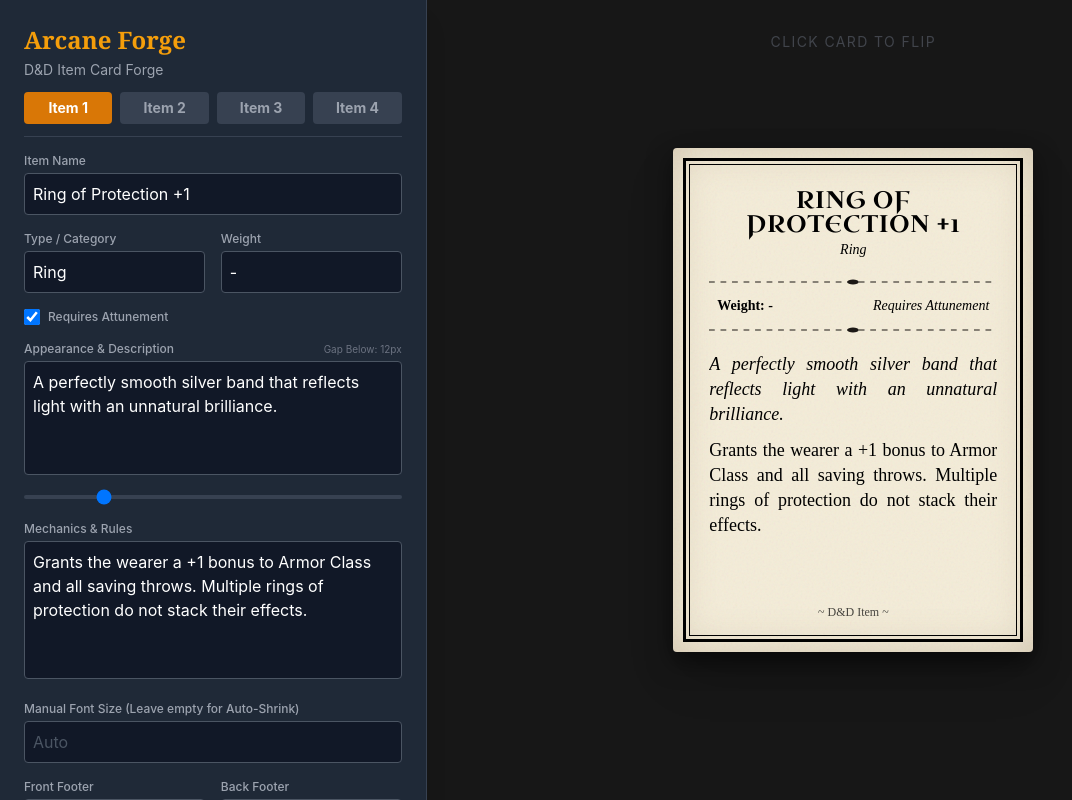
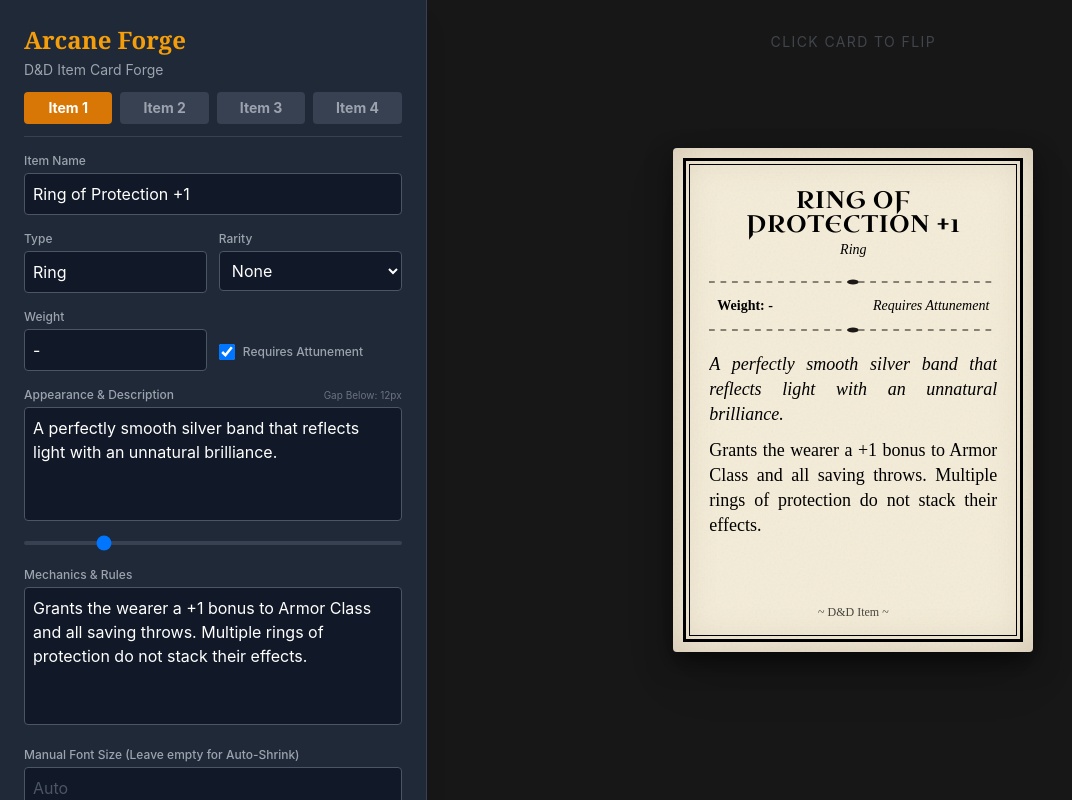
Before and after one commit to LordAlexanderXVI/Card_Maker, a plain HTML site: page index.html in a window 1280 px wide. Shown: the whole page, without its empty margins (0-1072 px from the left). Drawn offline with nearby package versions, Linux system fonts and the light colour scheme; a web font is replaced by a local one.

Commit message:
Refactor item input fields and layout
Updated input fields and layout for item attributes.

```diff
--- a/index.html
+++ b/index.html
@@ -28,23 +28,37 @@
         <div class="space-y-4 flex-grow">
             <div>
                 <label class="block text-xs font-medium text-gray-400 mb-1">Item Name</label>
-                <input type="text" id="inputName" class="w-full bg-gray-900 border border-gray-600 rounded p-2 text-white focus:outline-none focus:border-amber-500 transition-colors">
+                <input type="text" id="inputName" class="w-full bg-gray-900 border border-gray-600 rounded p-2 text-white focus:outline-none focus:border-amber-500">
             </div>
 
-            <div class="flex gap-4">
-                <div class="w-1/2">
-                    <label class="block text-xs font-medium text-gray-400 mb-1">Type / Category</label>
-                    <input type="text" id="inputType" class="w-full bg-gray-900 border border-gray-600 rounded p-2 text-white focus:outline-none focus:border-amber-500">
+            <div class="grid grid-cols-2 gap-3">
+                <div>
+                    <label class="block text-xs font-medium text-gray-400 mb-1">Type</label>
+                    <input type="text" id="inputType" placeholder="e.g. Wondrous Item" class="w-full bg-gray-900 border border-gray-600 rounded p-2 text-white focus:outline-none focus:border-amber-500">
                 </div>
-                <div class="w-1/2">
-                    <label class="block text-xs font-medium text-gray-400 mb-1">Weight</label>
-                    <input type="text" id="inputWeight" class="w-full bg-gray-900 border border-gray-600 rounded p-2 text-white focus:outline-none focus:border-amber-500">
+                <div>
+                    <label class="block text-xs font-medium text-gray-400 mb-1">Rarity</label>
+                    <select id="inputRarity" class="w-full bg-gray-900 border border-gray-600 rounded p-2 text-white focus:outline-none focus:border-amber-500">
+                        <option value="">None</option>
+                        <option value="Common">Common</option>
+                        <option value="Uncommon">Uncommon</option>
+                        <option value="Rare">Rare</option>
+                        <option value="Very Rare">Very Rare</option>
+                        <option value="Legendary">Legendary</option>
+                        <option value="Artifact">Artifact</option>
+                    </select>
                 </div>
             </div>
 
-            <div class="flex items-center gap-2">
-                <input type="checkbox" id="inputAttunement" class="w-4 h-4 text-amber-500 bg-gray-900 border-gray-600 rounded focus:ring-amber-500 focus:ring-offset-gray-800 cursor-pointer">
-                <label class="text-xs font-medium text-gray-400 cursor-pointer" for="inputAttunement">Requires Attunement</label>
+            <div class="grid grid-cols-2 gap-3">
+                <div>
+                    <label class="block text-xs font-medium text-gray-400 mb-1">Weight</label>
+                    <input type="text" id="inputWeight" placeholder="e.g. 2 lbs" class="w-full bg-gray-900 border border-gray-600 rounded p-2 text-white focus:outline-none focus:border-amber-500">
+                </div>
+                <div class="flex items-center mt-6">
+                    <input type="checkbox" id="inputAttunement" class="w-4 h-4 text-amber-500 bg-gray-900 border-gray-600 rounded focus:ring-amber-500 focus:ring-2">
+                    <label class="ml-2 text-xs font-medium text-gray-400">Requires Attunement</label>
+                </div>
             </div>
 
             <div>
```
